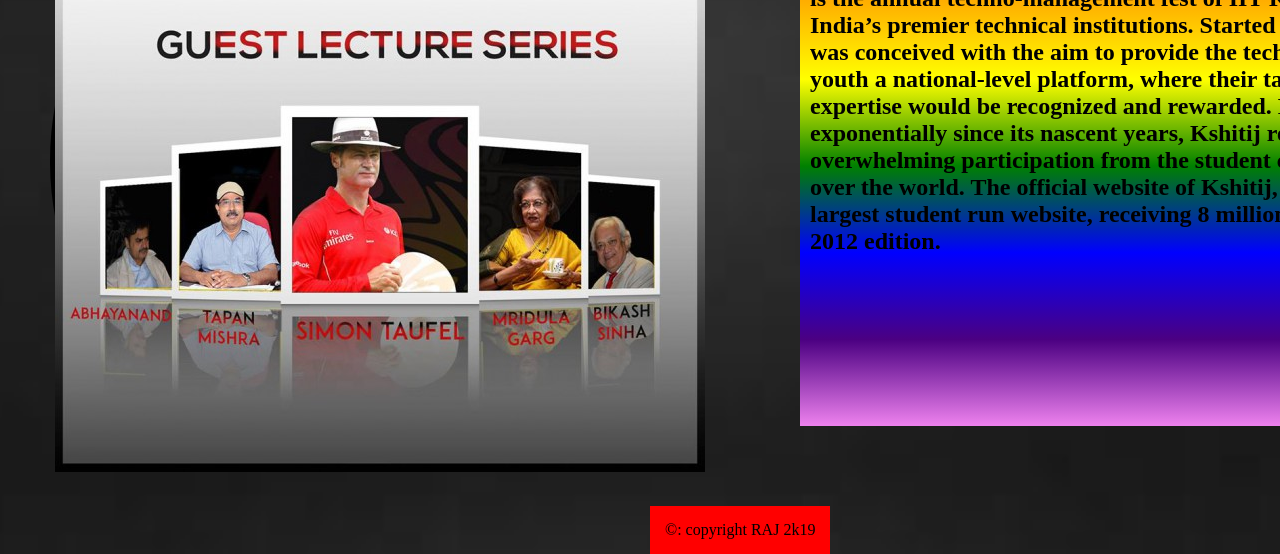
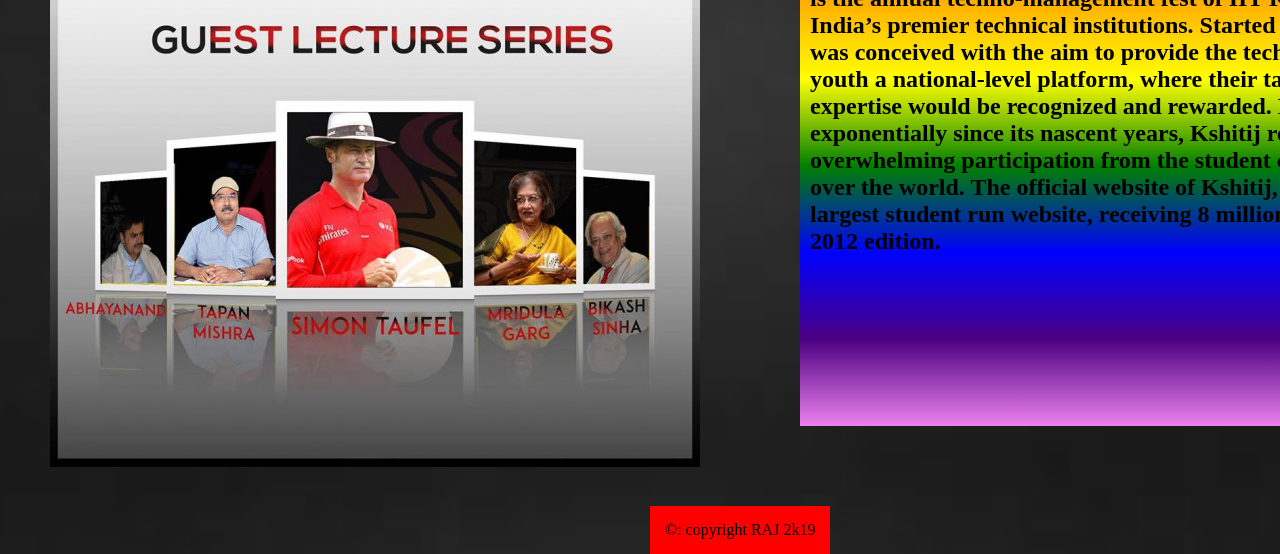
Before and after one commit to rishavraj5/KSHITIJ-2020, a plain HTML site: page aboutfest.html in a window 1280 px wide. Shown: the part 344-898 px from the top of the page. Drawn offline with Linux system fonts and the light colour scheme.

Commit message:
Update aboutfest.css

```diff
--- a/aboutfest.css
+++ b/aboutfest.css
@@ -74,9 +74,6 @@
 	left: 50px;
 	top: 200px;
 	position: absolute;
-	border-radius: 50%;
-	border-style: solid;
-	border-width: 5px;
 }
 .foot{
 	text-align: center;
```
